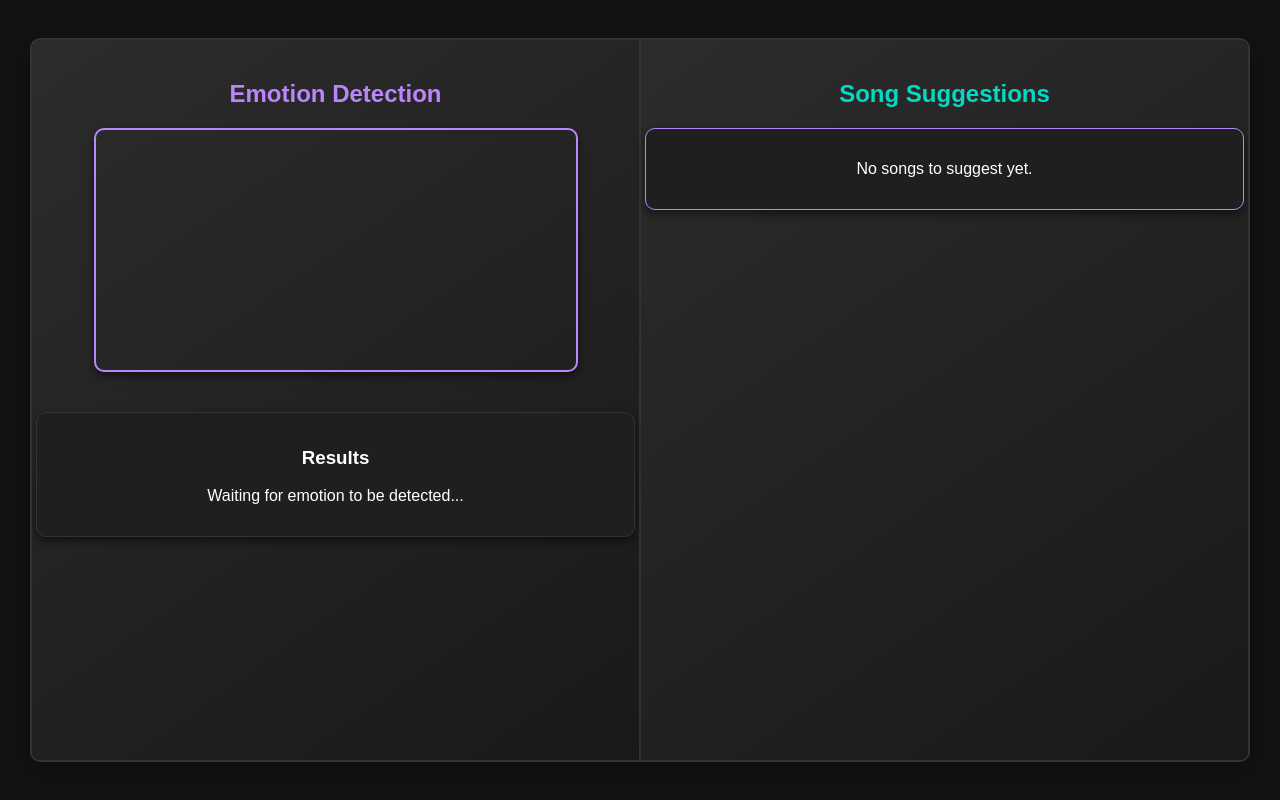
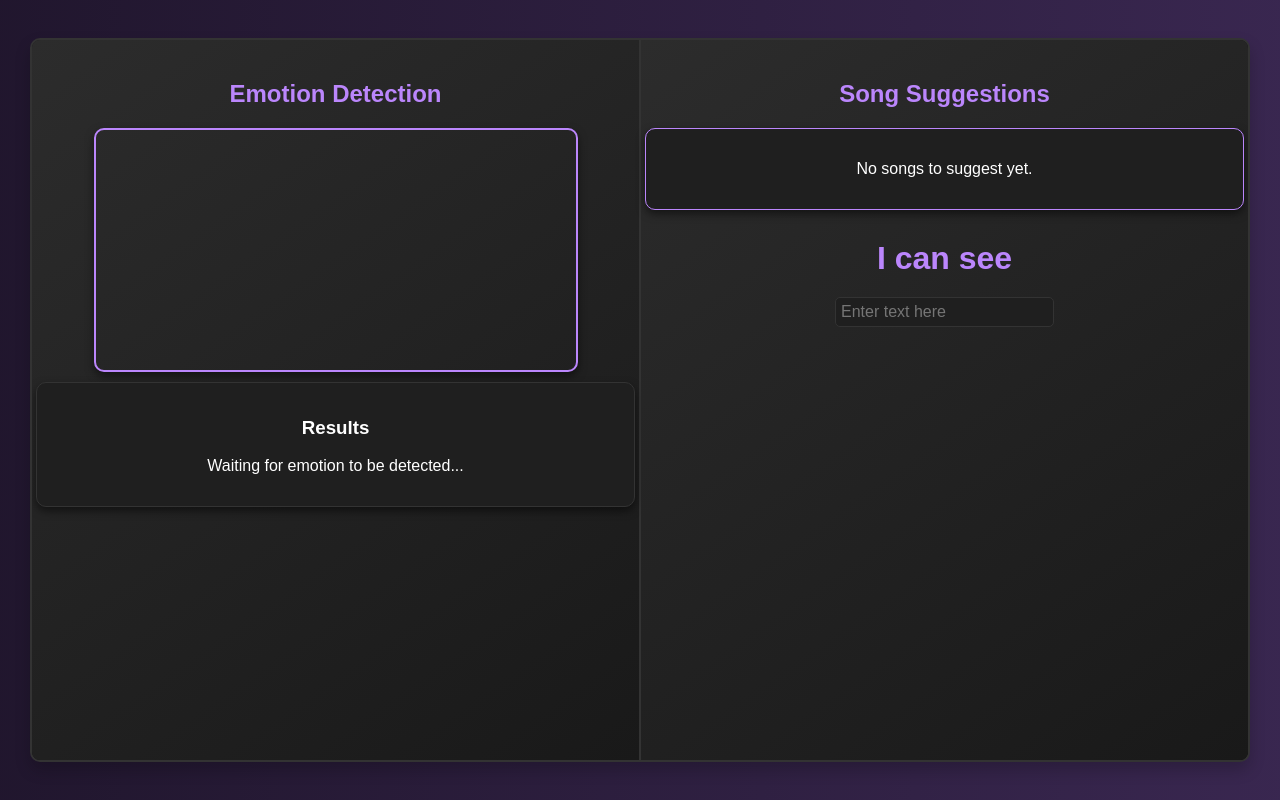
Before and after one commit to goutam-awadhiya/SLD_hack_team_2, a Flask app: page / in a window 1280 px wide. Run offline with Flask 3, Linux system fonts and the light colour scheme.

Commit message:
Update index.html css

```diff
--- a/templates/index.html
+++ b/templates/index.html
@@ -11,7 +11,6 @@
             --bg-color: #121212;
             --text-color: #ffffff;
             --primary-color: #bb86fc;
-            --secondary-color: #03dac6;
             --border-color: #333333;
             --hover-color: #1f1f1f;
             --animation-duration: 0.3s;
@@ -26,6 +25,15 @@
             justify-content: center;
             align-items: center;
             height: 100vh;
+            background: linear-gradient(270deg, #614288, black);
+            background-size: 400% 400%;
+            animation: gradientAnimation 10s ease infinite;
+        }
+
+        @keyframes gradientAnimation {
+            0% { background-position: 0% 50%; }
+            50% { background-position: 100% 50%; }
+            100% { background-position: 0% 50%; }
         }
 
         /* Main Container */
@@ -37,7 +45,7 @@
             height: 90%; /* Increase height to almost full screen */
             border: 2px solid var(--border-color);
             border-radius: 10px;
-            overflow: hidden;
+            overflow-x: auto;
             box-shadow: 0 8px 16px rgba(0, 0, 0, 0.2);
             background: linear-gradient(135deg, #1a1a1a, #0d0d0d);
             animation: fadeIn var(--animation-duration) ease-in-out;
@@ -75,7 +83,6 @@
             width: 100%;
             max-width: 480px;
             height: auto;
-            margin-bottom: 20px;
             box-shadow: 0 4px 8px rgba(0, 0, 0, 0.5);
         }
 
@@ -84,7 +91,7 @@
         }
 
         #result {
-            margin-top: 20px;
+            margin-top: 10px;
             width: 100%;
             text-align: center;
             border: 1px solid var(--border-color);
@@ -96,6 +103,7 @@
 
         /* Center Retake Emotion Button */
         .button-container {
+            margin-top: 10px;
             display: flex;
             justify-content: center;
             align-items: center;
@@ -115,13 +123,13 @@
         }
 
         #retake-button:hover {
-            background-color: var(--secondary-color);
+            background-color: var(--primary-color);
         }
 
         /* Right Section */
         #right-section h2 {
             font-size: 1.5rem;
-            color: var(--secondary-color);
+            color: var(--primary-color);
             margin-bottom: 20px;
         }
 
@@ -138,13 +146,38 @@
 
         /* Links in Song Suggestions */
         #song-suggestions a {
-            color: var(--secondary-color);
+            color: var(--primary-color);
             text-decoration: none;
             transition: color var(--animation-duration);
         }
 
         #song-suggestions a:hover {
             color: var(--primary-color);
+        }
+
+        #additional-section {
+            display: flex;
+            flex-direction: column;
+            align-items: center;
+            justify-content: end;
+            padding: 20px;
+            animation: fadeIn 2s;
+        }
+
+        #additional-section h1 {
+            margin: 0;
+            padding: 10px 0;
+            color: var(--primary-color);
+        }
+
+        #additional-section input {
+            margin-top: 10px;
+            padding: 5px;
+            font-size: 16px;
+            border: 1px solid var(--border-color);
+            border-radius: 5px;
+            background-color: var(--hover-color);
+            color: var(--text-color);
         }
 
         /* Animations */
@@ -190,6 +223,12 @@
         <h2>Song Suggestions</h2>
         <div id="song-suggestions">
             <p>No songs to suggest yet.</p>
+        </div>
+
+        <!-- Additional Section -->
+        <div id="additional-section">
+            <h1>I can see</h1>
+            <input type="text" placeholder="Enter text here">
         </div>
     </div>
 </div>
@@ -254,11 +293,12 @@
 
                         // Show Retake Button
                         retakeButton.style.display = "block";
-                    } else {
-                        result.innerHTML = `<h2>Results</h2><ul>${data.emotions
-                            .map(e => `<li>${e.Type}: ${e.Confidence.toFixed(2)}%</li>`)
-                            .join('')}</ul>`;
                     }
+                    // else {
+                    //     result.innerHTML = `<h2>Results</h2><ul>${data.emotions
+                    //         .map(e => `<li>${e.Type}: ${e.Confidence.toFixed(2)}%</li>`)
+                    //         .join('')}</ul>`;
+                    // }
                 } else {
                     result.innerHTML = `<h2>Results</h2><p>Face detected but no emotions identified.</p>`;
                 }
```
